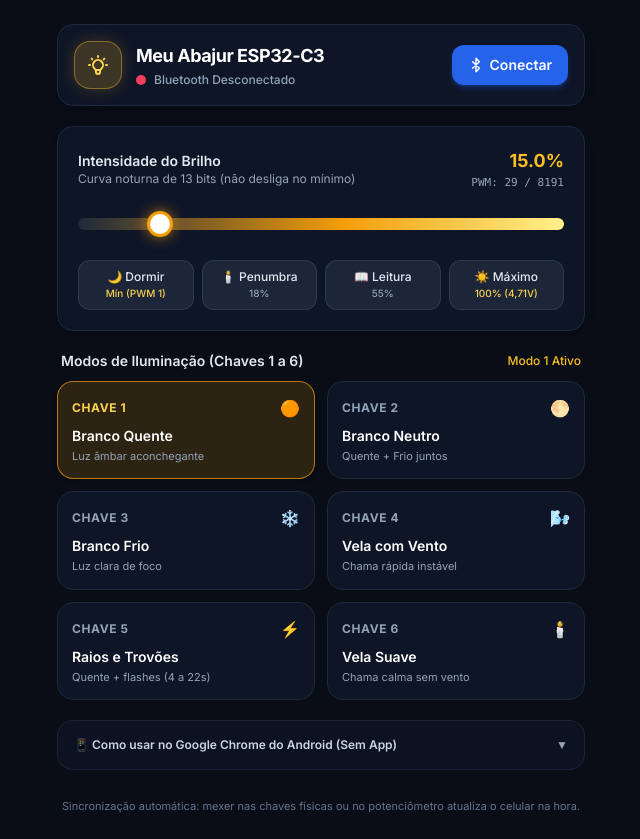
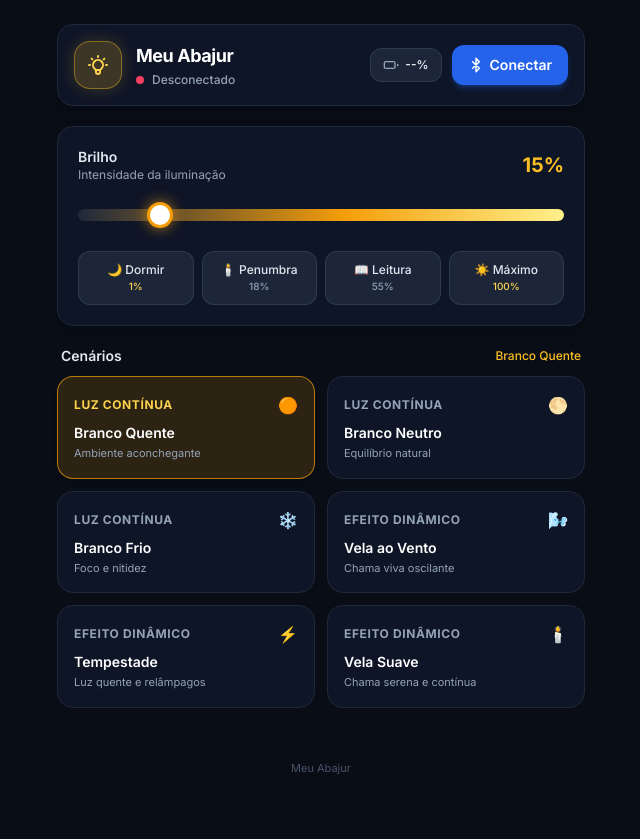
Before and after one commit to thalesmeyfreitas-hash/abajur, a plain HTML site: page index.html in a window 1280 px wide. Shown: the whole page, without its empty margins (319-959 px from the left). After the commit the page ends 800 px from the top, so only its background shows below. Drawn offline with nearby package versions, Linux system fonts and the light colour scheme.

Commit message:
index.html

```diff
--- a/index.html
+++ b/index.html
@@ -3,7 +3,7 @@
 <head>
   <meta charset="UTF-8">
   <meta name="viewport" content="width=device-width, initial-scale=1.0">
-  <title>Controle Meu Abajur — ESP32-C3 Bluetooth BLE</title>
+  <title>Meu Abajur</title>
   <script src="https://cdn.tailwindcss.com/3.4.17"></script>
   <link rel="preconnect" href="https://fonts.googleapis.com">
   <link rel="preconnect" href="https://fonts.gstatic.com" crossorigin>
@@ -50,29 +50,39 @@
 
   <!-- Toast Notification -->
   <div id="toastBanner" class="fixed top-4 left-1/2 -translate-x-1/2 z-50 hidden px-4 py-2.5 rounded-xl bg-slate-800/95 border border-slate-700 text-xs sm:text-sm text-slate-100 shadow-xl transition-all duration-200">
-    <span id="toastText">Pronto</span>
+    <span id="toastText">Conectado</span>
   </div>
 
-  <!-- Top Header & Bluetooth Connection Card -->
+  <!-- Top Header, Battery Indicator & Bluetooth Connection -->
   <header class="space-y-4">
     <div class="flex items-center justify-between bg-slate-900/90 border border-slate-800 rounded-2xl p-4 shadow-lg">
       <div class="flex items-center gap-3.5">
-        <!-- Animated Lamp Preview Orb -->
         <div id="lampOrb" class="lamp-orb w-12 h-12 rounded-2xl flex items-center justify-center bg-amber-400/20 border border-amber-400/40">
           <svg class="w-6 h-6 text-amber-300" fill="none" stroke="currentColor" stroke-width="2" viewBox="0 0 24 24">
             <path stroke-linecap="round" stroke-linejoin="round" d="M9.663 17h4.673M12 3v1m6.364 1.636l-.707.707M21 12h-1M4 12H3m3.343-5.657l-.707-.707m2.828 9.9a5 5 0 117.072 0l-.548.547A3.374 3.374 0 0014 18.469V19a2 2 0 11-4 0v-.531c0-.895-.356-1.754-.988-2.386l-.548-.547z"/>
           </svg>
         </div>
         <div>
-          <h1 class="text-base sm:text-lg font-bold tracking-tight text-white">Meu Abajur ESP32-C3</h1>
+          <h1 class="text-base sm:text-lg font-bold tracking-tight text-white">Meu Abajur</h1>
           <div class="flex items-center gap-2 mt-0.5">
-            <span id="statusDot" class="w-2.5 h-2.5 rounded-full bg-rose-500 inline-block"></span>
-            <span id="statusText" class="text-xs font-medium text-slate-400">Bluetooth Desconectado</span>
+            <span id="statusDot" class="w-2 h-2 rounded-full bg-rose-500 inline-block"></span>
+            <span id="statusText" class="text-xs font-medium text-slate-400">Desconectado</span>
           </div>
         </div>
       </div>
 
-      <div class="flex items-center gap-2">
+      <div class="flex items-center gap-2.5">
+        <!-- Battery Pill -->
+        <div id="batteryBadge" class="flex items-center gap-1.5 px-3 py-2 rounded-xl bg-slate-800/90 border border-slate-700/80">
+          <svg id="batteryIcon" class="w-4 h-4 text-emerald-400" fill="none" stroke="currentColor" stroke-width="2" viewBox="0 0 24 24">
+            <rect x="2" y="7" width="16" height="10" rx="2" ry="2" stroke-linecap="round" stroke-linejoin="round"/>
+            <path d="M22 11v2" stroke-linecap="round" stroke-linejoin="round"/>
+            <rect id="batteryFillRect" x="4" y="9" width="12" height="6" rx="1" fill="currentColor" stroke="none"/>
+          </svg>
+          <span id="lblBattery" class="text-xs font-semibold text-slate-200">--%</span>
+        </div>
+
+        <!-- Connect Button -->
         <button id="btnConnect" type="button" class="px-4 py-2.5 rounded-xl font-semibold text-xs sm:text-sm bg-blue-600 hover:bg-blue-500 active:scale-95 text-white shadow-md shadow-blue-600/30 transition flex items-center gap-1.5">
           <svg class="w-4 h-4" fill="none" stroke="currentColor" stroke-width="2.2" viewBox="0 0 24 24">
             <path stroke-linecap="round" stroke-linejoin="round" d="M7 7l10 10-5 5V2l5 5L7 17"/>
@@ -86,16 +96,15 @@
   <!-- Main Controls Section -->
   <main class="my-5 space-y-5 flex-1">
 
-    <!-- Brightness Card (Ultra-Low 13-bit Nightlight to 100%) -->
+    <!-- Brightness Card -->
     <section class="bg-slate-900/90 border border-slate-800 rounded-2xl p-4 sm:p-5 shadow-lg space-y-4">
       <div class="flex items-center justify-between">
         <div>
-          <h2 class="text-sm font-semibold text-slate-200">Intensidade do Brilho</h2>
-          <p class="text-xs text-slate-400">Curva noturna de 13 bits (não desliga no mínimo)</p>
+          <h2 class="text-sm font-semibold text-slate-200">Brilho</h2>
+          <p class="text-xs text-slate-400">Intensidade da iluminação</p>
         </div>
         <div class="text-right">
-          <span id="lblPercent" class="text-lg font-bold text-amber-400">15.0%</span>
-          <span id="lblPwmRaw" class="block text-[11px] font-mono text-slate-400">PWM: 29 / 8191</span>
+          <span id="lblPercent" class="text-xl font-bold text-amber-400">15%</span>
         </div>
       </div>
 
@@ -103,118 +112,113 @@
         <input id="sliderBrilho" type="range" min="0" max="1000" value="150" class="w-full" aria-label="Controle de Brilho">
       </div>
 
-      <!-- Quick Presets for Bedtime & Reading -->
+      <!-- Quick Presets -->
       <div class="grid grid-cols-4 gap-2 pt-1">
-        <button type="button" data-preset="0" class="preset-btn py-2 px-2 rounded-xl bg-slate-800/90 hover:bg-slate-700 border border-slate-700/80 text-xs font-medium text-slate-200 transition active:scale-95">
-          🌙 Dormir<br><span class="text-[10px] text-amber-300">Mín (PWM 1)</span>
+        <button type="button" data-preset="0" class="preset-btn py-2.5 px-2 rounded-xl bg-slate-800/90 hover:bg-slate-700 border border-slate-700/80 text-xs font-medium text-slate-200 transition active:scale-95">
+          🌙 Dormir<br><span class="text-[10px] text-amber-300">1%</span>
         </button>
-        <button type="button" data-preset="180" class="preset-btn py-2 px-2 rounded-xl bg-slate-800/90 hover:bg-slate-700 border border-slate-700/80 text-xs font-medium text-slate-200 transition active:scale-95">
+        <button type="button" data-preset="180" class="preset-btn py-2.5 px-2 rounded-xl bg-slate-800/90 hover:bg-slate-700 border border-slate-700/80 text-xs font-medium text-slate-200 transition active:scale-95">
           🕯️ Penumbra<br><span class="text-[10px] text-slate-400">18%</span>
         </button>
-        <button type="button" data-preset="550" class="preset-btn py-2 px-2 rounded-xl bg-slate-800/90 hover:bg-slate-700 border border-slate-700/80 text-xs font-medium text-slate-200 transition active:scale-95">
+        <button type="button" data-preset="550" class="preset-btn py-2.5 px-2 rounded-xl bg-slate-800/90 hover:bg-slate-700 border border-slate-700/80 text-xs font-medium text-slate-200 transition active:scale-95">
           📖 Leitura<br><span class="text-[10px] text-slate-400">55%</span>
         </button>
-        <button type="button" data-preset="1000" class="preset-btn py-2 px-2 rounded-xl bg-slate-800/90 hover:bg-slate-700 border border-slate-700/80 text-xs font-medium text-slate-200 transition active:scale-95">
-          ☀️ Máximo<br><span class="text-[10px] text-amber-300">100% (4,71V)</span>
+        <button type="button" data-preset="1000" class="preset-btn py-2.5 px-2 rounded-xl bg-slate-800/90 hover:bg-slate-700 border border-slate-700/80 text-xs font-medium text-slate-200 transition active:scale-95">
+          ☀️ Máximo<br><span class="text-[10px] text-amber-300">100%</span>
         </button>
       </div>
     </section>
 
-    <!-- 6 Lighting Modes Grid (Synced with Physical Switches 1 to 6) -->
+    <!-- 6 Lighting Modes Grid -->
     <section class="space-y-2.5">
       <div class="flex items-center justify-between px-1">
-        <h2 class="text-sm font-semibold text-slate-200">Modos de Iluminação (Chaves 1 a 6)</h2>
-        <span id="lblActiveMode" class="text-xs font-medium text-amber-400">Modo 1 Ativo</span>
+        <h2 class="text-sm font-semibold text-slate-200">Cenários</h2>
+        <span id="lblActiveMode" class="text-xs font-medium text-amber-400">Branco Quente</span>
       </div>
 
       <div class="grid grid-cols-2 gap-3">
         <!-- Mode 1 -->
-        <button type="button" data-mode="1" class="mode-card text-left p-3.5 rounded-2xl border transition active:scale-95 bg-amber-500/15 border-amber-500/60 shadow-md">
+        <button type="button" data-mode="1" class="mode-card text-left p-4 rounded-2xl border transition active:scale-95 bg-amber-500/15 border-amber-500/60 shadow-md">
           <div class="flex items-center justify-between mb-1.5">
-            <span class="text-xs font-bold uppercase tracking-wider text-amber-300">Chave 1</span>
+            <span class="text-xs font-bold uppercase tracking-wider text-amber-300">Luz Contínua</span>
             <span class="text-base">🟠</span>
           </div>
           <div class="font-semibold text-sm text-white">Branco Quente</div>
-          <div class="text-[11px] text-slate-400 mt-0.5">Luz âmbar aconchegante</div>
+          <div class="text-[11px] text-slate-400 mt-0.5">Ambiente aconchegante</div>
         </button>
 
         <!-- Mode 2 -->
-        <button type="button" data-mode="2" class="mode-card text-left p-3.5 rounded-2xl border transition active:scale-95 bg-slate-900/90 border-slate-800 hover:border-slate-700">
+        <button type="button" data-mode="2" class="mode-card text-left p-4 rounded-2xl border transition active:scale-95 bg-slate-900/90 border-slate-800 hover:border-slate-700">
           <div class="flex items-center justify-between mb-1.5">
-            <span class="text-xs font-bold uppercase tracking-wider text-slate-400">Chave 2</span>
+            <span class="text-xs font-bold uppercase tracking-wider text-slate-400">Luz Contínua</span>
             <span class="text-base">🌕</span>
           </div>
           <div class="font-semibold text-sm text-white">Branco Neutro</div>
-          <div class="text-[11px] text-slate-400 mt-0.5">Quente + Frio juntos</div>
+          <div class="text-[11px] text-slate-400 mt-0.5">Equilíbrio natural</div>
         </button>
 
         <!-- Mode 3 -->
-        <button type="button" data-mode="3" class="mode-card text-left p-3.5 rounded-2xl border transition active:scale-95 bg-slate-900/90 border-slate-800 hover:border-slate-700">
+        <button type="button" data-mode="3" class="mode-card text-left p-4 rounded-2xl border transition active:scale-95 bg-slate-900/90 border-slate-800 hover:border-slate-700">
           <div class="flex items-center justify-between mb-1.5">
-            <span class="text-xs font-bold uppercase tracking-wider text-slate-400">Chave 3</span>
+            <span class="text-xs font-bold uppercase tracking-wider text-slate-400">Luz Contínua</span>
             <span class="text-base">❄️</span>
           </div>
           <div class="font-semibold text-sm text-white">Branco Frio</div>
-          <div class="text-[11px] text-slate-400 mt-0.5">Luz clara de foco</div>
+          <div class="text-[11px] text-slate-400 mt-0.5">Foco e nitidez</div>
         </button>
 
         <!-- Mode 4 -->
-        <button type="button" data-mode="4" class="mode-card text-left p-3.5 rounded-2xl border transition active:scale-95 bg-slate-900/90 border-slate-800 hover:border-slate-700">
+        <button type="button" data-mode="4" class="mode-card text-left p-4 rounded-2xl border transition active:scale-95 bg-slate-900/90 border-slate-800 hover:border-slate-700">
           <div class="flex items-center justify-between mb-1.5">
-            <span class="text-xs font-bold uppercase tracking-wider text-slate-400">Chave 4</span>
+            <span class="text-xs font-bold uppercase tracking-wider text-slate-400">Efeito Dinâmico</span>
             <span class="text-base">🌬️</span>
           </div>
-          <div class="font-semibold text-sm text-white">Vela com Vento</div>
-          <div class="text-[11px] text-slate-400 mt-0.5">Chama rápida instável</div>
+          <div class="font-semibold text-sm text-white">Vela ao Vento</div>
+          <div class="text-[11px] text-slate-400 mt-0.5">Chama viva oscilante</div>
         </button>
 
         <!-- Mode 5 -->
-        <button type="button" data-mode="5" class="mode-card text-left p-3.5 rounded-2xl border transition active:scale-95 bg-slate-900/90 border-slate-800 hover:border-slate-700">
+        <button type="button" data-mode="5" class="mode-card text-left p-4 rounded-2xl border transition active:scale-95 bg-slate-900/90 border-slate-800 hover:border-slate-700">
           <div class="flex items-center justify-between mb-1.5">
-            <span class="text-xs font-bold uppercase tracking-wider text-slate-400">Chave 5</span>
+            <span class="text-xs font-bold uppercase tracking-wider text-slate-400">Efeito Dinâmico</span>
             <span class="text-base">⚡</span>
           </div>
-          <div class="font-semibold text-sm text-white">Raios e Trovões</div>
-          <div class="text-[11px] text-slate-400 mt-0.5">Quente + flashes (4 a 22s)</div>
+          <div class="font-semibold text-sm text-white">Tempestade</div>
+          <div class="text-[11px] text-slate-400 mt-0.5">Luz quente e relâmpagos</div>
         </button>
 
         <!-- Mode 6 -->
-        <button type="button" data-mode="6" class="mode-card text-left p-3.5 rounded-2xl border transition active:scale-95 bg-slate-900/90 border-slate-800 hover:border-slate-700">
+        <button type="button" data-mode="6" class="mode-card text-left p-4 rounded-2xl border transition active:scale-95 bg-slate-900/90 border-slate-800 hover:border-slate-700">
           <div class="flex items-center justify-between mb-1.5">
-            <span class="text-xs font-bold uppercase tracking-wider text-slate-400">Chave 6</span>
+            <span class="text-xs font-bold uppercase tracking-wider text-slate-400">Efeito Dinâmico</span>
             <span class="text-base">🕯️</span>
           </div>
           <div class="font-semibold text-sm text-white">Vela Suave</div>
-          <div class="text-[11px] text-slate-400 mt-0.5">Chama calma sem vento</div>
+          <div class="text-[11px] text-slate-400 mt-0.5">Chama serena e contínua</div>
         </button>
-      </div>
-    </section>
-
-    <!-- Instructions Accordion for Android Chrome -->
-    <section class="bg-slate-900/60 border border-slate-800/80 rounded-2xl p-4">
-      <button id="btnToggleHelp" type="button" class="w-full flex items-center justify-between text-left text-xs font-semibold text-slate-300">
-        <span>📱 Como usar no Google Chrome do Android (Sem App)</span>
-        <span id="helpArrow" class="text-slate-400 transition-transform">▼</span>
-      </button>
-      <div id="helpContent" class="hidden mt-3 pt-3 border-t border-slate-800 text-xs text-slate-400 space-y-2 leading-relaxed">
-        <p>1. Ligue a chave física geral do abajur e ative o <strong>Bluetooth</strong> (e a Localização) do seu Android.</p>
-        <p>2. Toque no botão azul <strong>Conectar</strong> no topo desta página e selecione <strong>"Meu Abajur"</strong> na lista que o Chrome exibir.</p>
-        <p>3. <strong>Dica importante do Chrome:</strong> Por segurança do Android, o Web Bluetooth exige que a página seja aberta por um link <code>https://</code> (como aqui no painel ou no GitHub Pages). Se você abrir o arquivo <code>.html</code> direto da pasta <em>Downloads</em> (<code>file:///</code>), digite <code>chrome://flags/#unsafely-treat-insecure-origin-as-secure</code> no Chrome para liberar arquivos locais.</p>
       </div>
     </section>
 
   </main>
 
-  <footer class="text-center text-[11px] text-slate-500 pt-2">
-    Sincronização automática: mexer nas chaves físicas ou no potenciômetro atualiza o celular na hora.
+  <footer class="text-center text-[11px] text-slate-600 pt-2">
+    Meu Abajur
   </footer>
 
   <script>
-    // UUIDs idênticos aos configurados no código do ESP32-C3
     const SERVICE_UUID = '19b10000-e8f2-537e-4f6c-d104768a1214';
     const CHAR_CONTROLE_UUID = '19b10001-e8f2-537e-4f6c-d104768a1214';
     const PWM_MAXIMO = 8191;
     const BRILHO_MINIMO_PWM = 1;
+
+    const NOMES_MODOS = {
+      1: 'Branco Quente',
+      2: 'Branco Neutro',
+      3: 'Branco Frio',
+      4: 'Vela ao Vento',
+      5: 'Tempestade',
+      6: 'Vela Suave'
+    };
 
     let bleDevice = null;
     let bleServer = null;
@@ -225,7 +229,8 @@
     let estado = {
       modo: 1,
       permille: 150,
-      pwm: 29
+      pwm: 29,
+      bateria: null
     };
 
     const btnConnect = document.getElementById('btnConnect');
@@ -234,14 +239,13 @@
     const statusText = document.getElementById('statusText');
     const sliderBrilho = document.getElementById('sliderBrilho');
     const lblPercent = document.getElementById('lblPercent');
-    const lblPwmRaw = document.getElementById('lblPwmRaw');
     const lblActiveMode = document.getElementById('lblActiveMode');
     const lampOrb = document.getElementById('lampOrb');
     const toastBanner = document.getElementById('toastBanner');
     const toastText = document.getElementById('toastText');
-    const btnToggleHelp = document.getElementById('btnToggleHelp');
-    const helpContent = document.getElementById('helpContent');
-    const helpArrow = document.getElementById('helpArrow');
+    const lblBattery = document.getElementById('lblBattery');
+    const batteryIcon = document.getElementById('batteryIcon');
+    const batteryFillRect = document.getElementById('batteryFillRect');
 
     let toastTimeout = null;
     function mostrarToast(msg) {
@@ -250,7 +254,7 @@
       if (toastTimeout) clearTimeout(toastTimeout);
       toastTimeout = setTimeout(() => {
         toastBanner.classList.add('hidden');
-      }, 2800);
+      }, 2500);
     }
 
     function calcularPwm13Bits(permille) {
@@ -261,30 +265,50 @@
       return Math.max(BRILHO_MINIMO_PWM, Math.min(PWM_MAXIMO, pwm));
     }
 
+    function atualizarIndicadorBateria() {
+      if (estado.bateria === null || isNaN(estado.bateria)) {
+        lblBattery.textContent = '--%';
+        batteryIcon.setAttribute('class', 'w-4 h-4 text-slate-400');
+        batteryFillRect.setAttribute('width', '0');
+        return;
+      }
+      const bat = Math.max(0, Math.min(100, estado.bateria));
+      lblBattery.textContent = `${bat}%`;
+      const fillWidth = Math.max(1, Math.round((bat / 100) * 12));
+      batteryFillRect.setAttribute('width', String(fillWidth));
+
+      if (bat <= 20) {
+        batteryIcon.setAttribute('class', 'w-4 h-4 text-rose-400');
+      } else if (bat <= 45) {
+        batteryIcon.setAttribute('class', 'w-4 h-4 text-amber-400');
+      } else {
+        batteryIcon.setAttribute('class', 'w-4 h-4 text-emerald-400');
+      }
+    }
+
     function atualizarInterface() {
-      const pct = (estado.permille / 10).toFixed(1);
-      lblPercent.textContent = estado.permille === 0 ? 'Mín (Dormir)' : `${pct}%`;
-      lblPwmRaw.textContent = `PWM: ${estado.pwm} / 8191`;
-      lblActiveMode.textContent = `Modo ${estado.modo} Ativo`;
+      const pct = Math.max(1, Math.round(estado.permille / 10));
+      lblPercent.textContent = `${pct}%`;
+      lblActiveMode.textContent = NOMES_MODOS[estado.modo] || 'Branco Quente';
 
-      // Atualiza cartões de modo
       const cards = document.querySelectorAll('.mode-card');
       cards.forEach(card => {
         const m = parseInt(card.getAttribute('data-mode'), 10);
         const badge = card.querySelector('span');
         if (m === estado.modo) {
-          card.className = 'mode-card text-left p-3.5 rounded-2xl border transition active:scale-95 bg-amber-500/15 border-amber-500/70 shadow-md';
+          card.className = 'mode-card text-left p-4 rounded-2xl border transition active:scale-95 bg-amber-500/15 border-amber-500/70 shadow-md';
           if (badge) badge.className = 'text-xs font-bold uppercase tracking-wider text-amber-300';
         } else {
-          card.className = 'mode-card text-left p-3.5 rounded-2xl border transition active:scale-95 bg-slate-900/90 border-slate-800 hover:border-slate-700';
+          card.className = 'mode-card text-left p-4 rounded-2xl border transition active:scale-95 bg-slate-900/90 border-slate-800 hover:border-slate-700';
           if (badge) badge.className = 'text-xs font-bold uppercase tracking-wider text-slate-400';
         }
       });
 
-      // Atualiza brilho visual do ícone da lâmpada no topo
       const intensidadeVisual = 0.2 + (estado.permille / 1000) * 0.8;
       const corBrilho = (estado.modo === 3) ? '56, 189, 248' : (estado.modo === 2 ? '254, 249, 195' : '251, 191, 36');
       lampOrb.style.boxShadow = `0 0 ${Math.round(8 + intensidadeVisual * 26)}px rgba(${corBrilho}, ${intensidadeVisual * 0.65})`;
+
+      atualizarIndicadorBateria();
     }
 
     async function enviarComandoBLE(texto) {
@@ -305,7 +329,7 @@
           await controleChar.writeValue(bytes);
         }
       } catch (err) {
-        console.error('Erro ao enviar BLE:', err);
+        console.error('Erro BLE:', err);
       } finally {
         escritaEmAndamento = false;
         if (comandoPendente !== null) {
@@ -317,7 +341,7 @@
     }
 
     function processarStatusRecebido(texto) {
-      // Formato enviado pelo ESP32: "M:6,P:150,W:29"
+      // Formato enviado pelo ESP32: "M:6,P:150,W:29,B:85"
       const partes = texto.split(',');
       partes.forEach(p => {
         const [chave, valStr] = p.split(':');
@@ -329,23 +353,25 @@
             sliderBrilho.value = String(estado.permille);
           }
           if (chave === 'W') estado.pwm = val;
+          if (chave === 'B') estado.bateria = Math.max(0, Math.min(100, val));
         }
       });
       atualizarInterface();
     }
 
     function aoDesconectarBLE() {
-      statusDot.className = 'w-2.5 h-2.5 rounded-full bg-rose-500 inline-block';
-      statusText.textContent = 'Bluetooth Desconectado';
+      statusDot.className = 'w-2 h-2 rounded-full bg-rose-500 inline-block';
+      statusText.textContent = 'Desconectado';
       btnConnectLabel.textContent = 'Conectar';
       controleChar = null;
-      mostrarToast('Abajur desconectado do Bluetooth');
+      estado.bateria = null;
+      atualizarInterface();
+      mostrarToast('Desconectado');
     }
 
     async function conectarBluetooth() {
       if (!navigator.bluetooth) {
-        mostrarToast('Abra esta página no Google Chrome do Android para usar o Web Bluetooth.');
-        helpContent.classList.remove('hidden');
+        mostrarToast('Bluetooth não disponível neste navegador');
         return;
       }
 
@@ -355,7 +381,7 @@
       }
 
       try {
-        statusText.textContent = 'Procurando "Meu Abajur"...';
+        statusText.textContent = 'Conectando...';
         bleDevice = await navigator.bluetooth.requestDevice({
           filters: [{ name: 'Meu Abajur' }, { services: [SERVICE_UUID] }],
           optionalServices: [SERVICE_UUID]
@@ -375,18 +401,16 @@
         const valorInicial = await controleChar.readValue();
         processarStatusRecebido(new TextDecoder().decode(valorInicial));
 
-        statusDot.className = 'w-2.5 h-2.5 rounded-full bg-emerald-400 inline-block';
-        statusText.textContent = 'Conectado ao Meu Abajur';
-        btnConnectLabel.textContent = 'Desconectar';
-        mostrarToast('Conectado ao Meu Abajur via Bluetooth!');
+        statusDot.className = 'w-2 h-2 rounded-full bg-emerald-400 inline-block';
+        statusText.textContent = 'Conectado';
+        btnConnectLabel.textContent = 'Sair';
+        mostrarToast('Conectado');
       } catch (err) {
-        statusDot.className = 'w-2.5 h-2.5 rounded-full bg-rose-500 inline-block';
-        statusText.textContent = 'Bluetooth Desconectado';
-        mostrarToast('Conexão cancelada ou abajur fora de alcance.');
+        statusDot.className = 'w-2 h-2 rounded-full bg-rose-500 inline-block';
+        statusText.textContent = 'Desconectado';
       }
     }
 
-    // Eventos de Interface
     btnConnect.addEventListener('click', conectarBluetooth);
 
     sliderBrilho.addEventListener('input', () => {
@@ -417,17 +441,6 @@
       });
     });
 
-    btnToggleHelp.addEventListener('click', () => {
-      const isHidden = helpContent.classList.contains('hidden');
-      if (isHidden) {
-        helpContent.classList.remove('hidden');
-        helpArrow.style.transform = 'rotate(180deg)';
-      } else {
-        helpContent.classList.add('hidden');
-        helpArrow.style.transform = 'rotate(0deg)';
-      }
-    });
-
     atualizarInterface();
   </script>
 </body>
```
